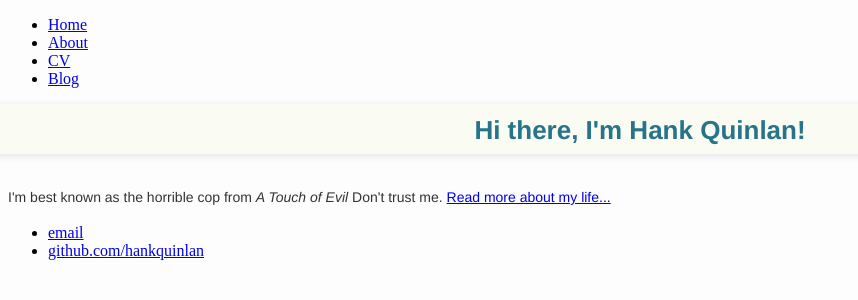
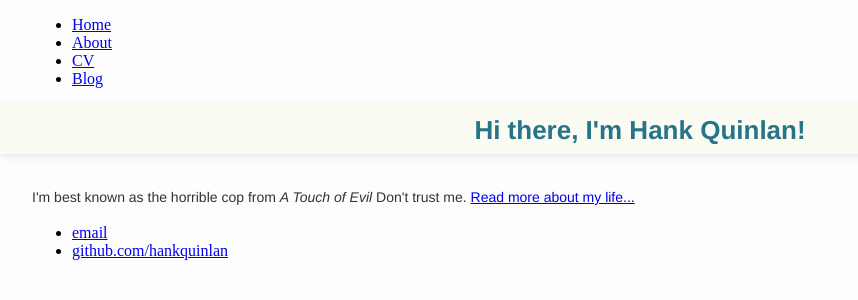
Before and after one commit to griffpatch/CPCYorkPP, a Jekyll site: the page built from index.htm, in a window 1280 px wide. Shown: the top 300 px of the page, without its empty margins (0-858 px from the left). Built offline with Jekyll 4.4.1, drawn with Linux system fonts in a browser that asks for light colours.

Commit message:
Update main.css

```diff
--- a/css/main.css
+++ b/css/main.css
@@ -1,6 +1,6 @@
 body {
 	background-color: #fdfdfd;
-	margin:0 32 32px;
+	margin:0 32px 32px;
 }
 
 .container {
```
